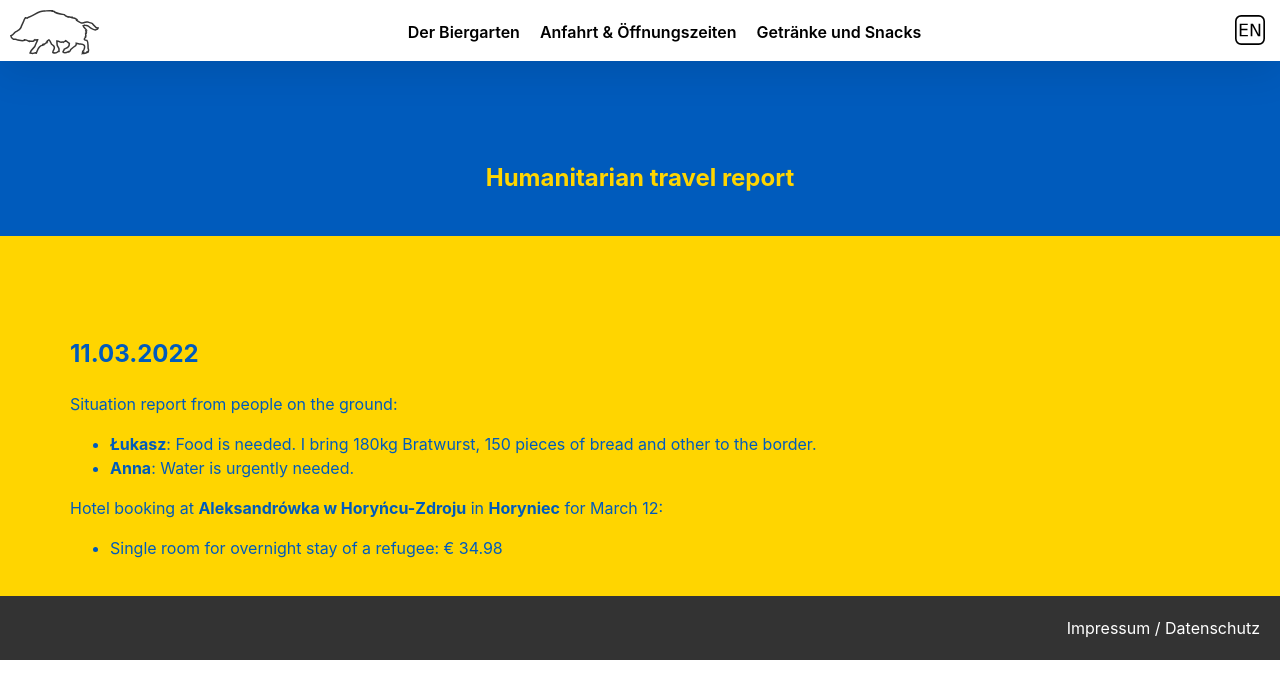
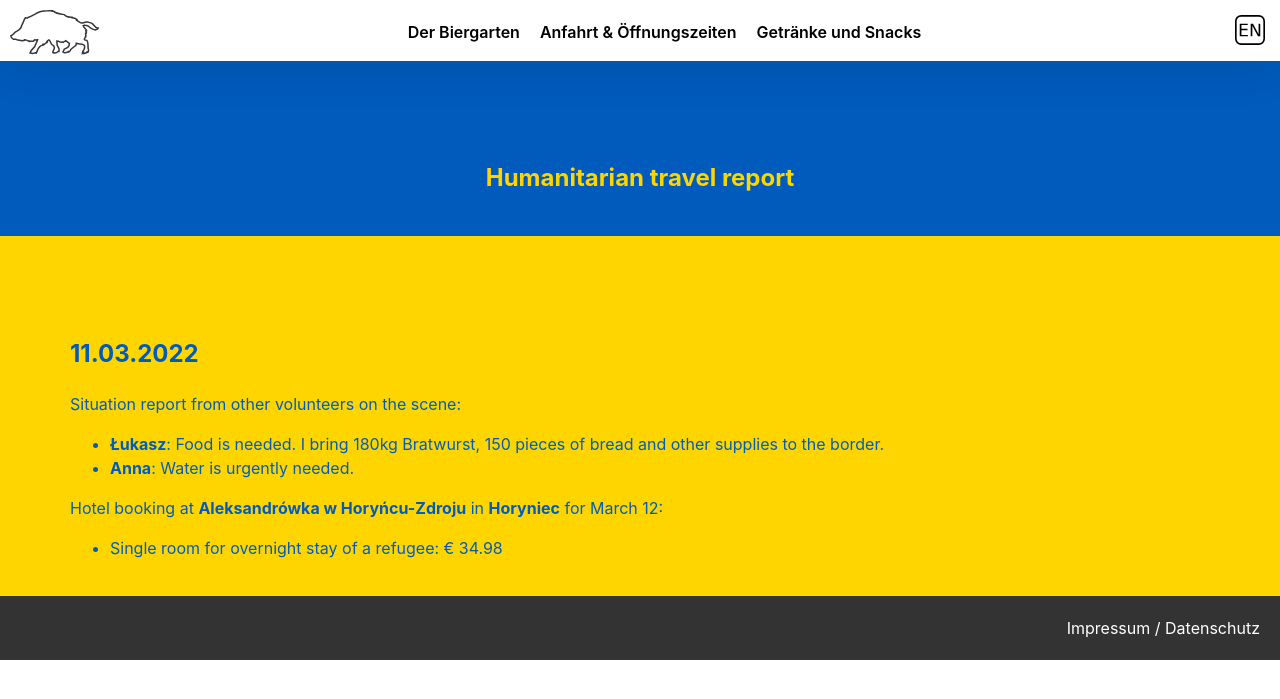
Before and after one commit to versable/kehr-website, a Jekyll site: the page built from en/ukraine.html, in a window 1280 px wide. Shown: the top 699 px of the page. Built offline with Jekyll 4.4.1, drawn with Linux system fonts in a browser that asks for light colours.

Commit message:
Rephrase wording to be more concise

```diff
--- a/en/ukraine.html
+++ b/en/ukraine.html
@@ -12,11 +12,11 @@ permalink: /en/ukraine/
 <section class="ukraine bottom">
     <div class="container" style="margin-top: 80px">
         <h2>11.03.2022</h2>
-        Situation report from people on the ground:
+        Situation report from other volunteers on the scene:
         <ul>
             <li>
-                <b>Łukasz</b>: Food is needed. I bring 180kg
-                Bratwurst, 150 pieces of bread and other to the border.
+                <b>Łukasz</b>: Food is needed. I bring 180kg Bratwurst, 150
+                pieces of bread and other supplies to the border.
             </li>
             <li>
                 <b>Anna</b>: Water is urgently needed.
--- a/ukraine.html
+++ b/ukraine.html
@@ -12,7 +12,7 @@ permalink: /ukraine/
 <section class="ukraine bottom">
     <div class="container" style="margin-top: 80px">
         <h2>11.03.2022</h2>
-        Lagebericht von Leuten vor Ort:
+        Lagebericht von anderen freiwilligen Helfern vor Ort:
         <ul>
             <li>
                 <b>Łukasz</b>: Essen wird gebraucht. Ich bringe 180kg
```
